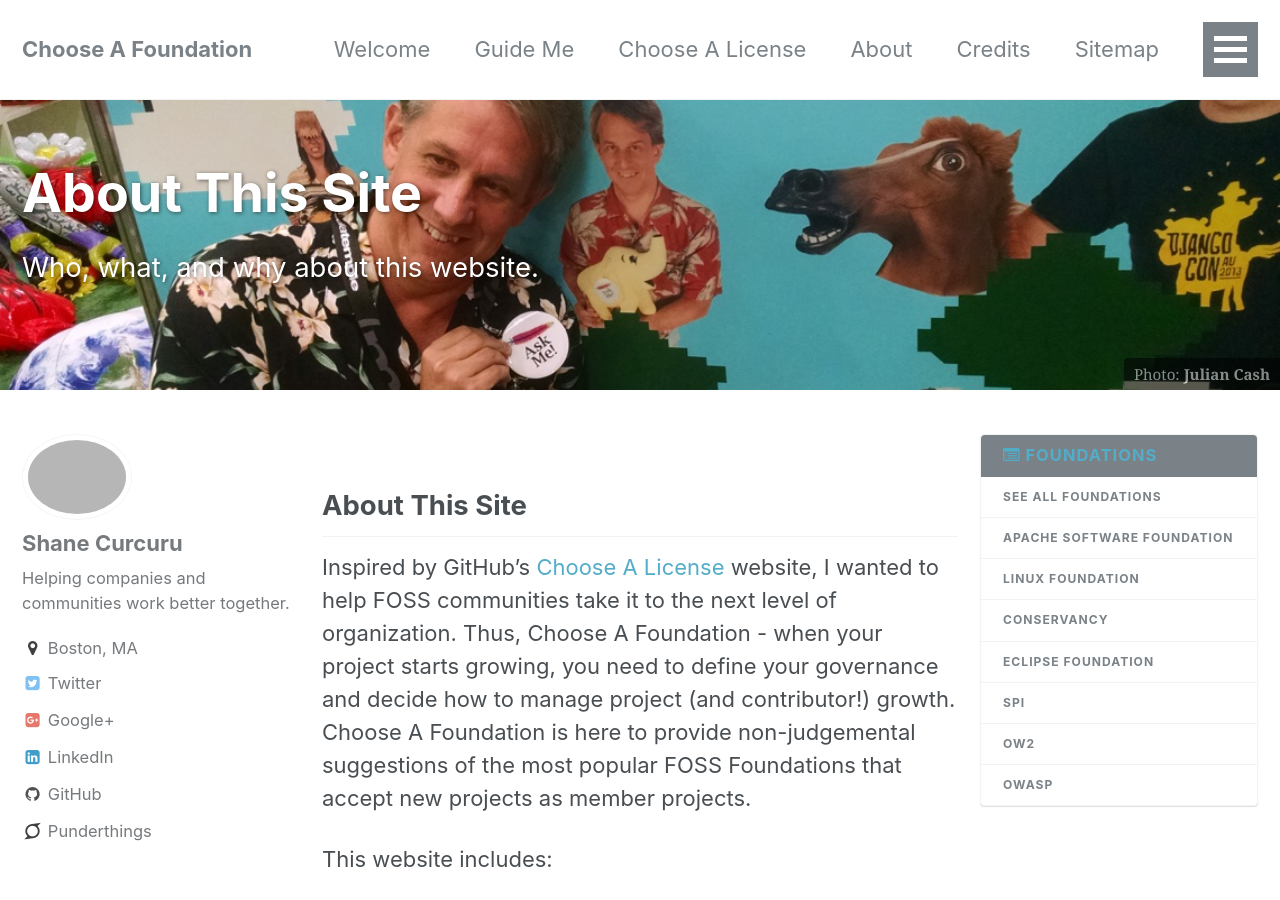
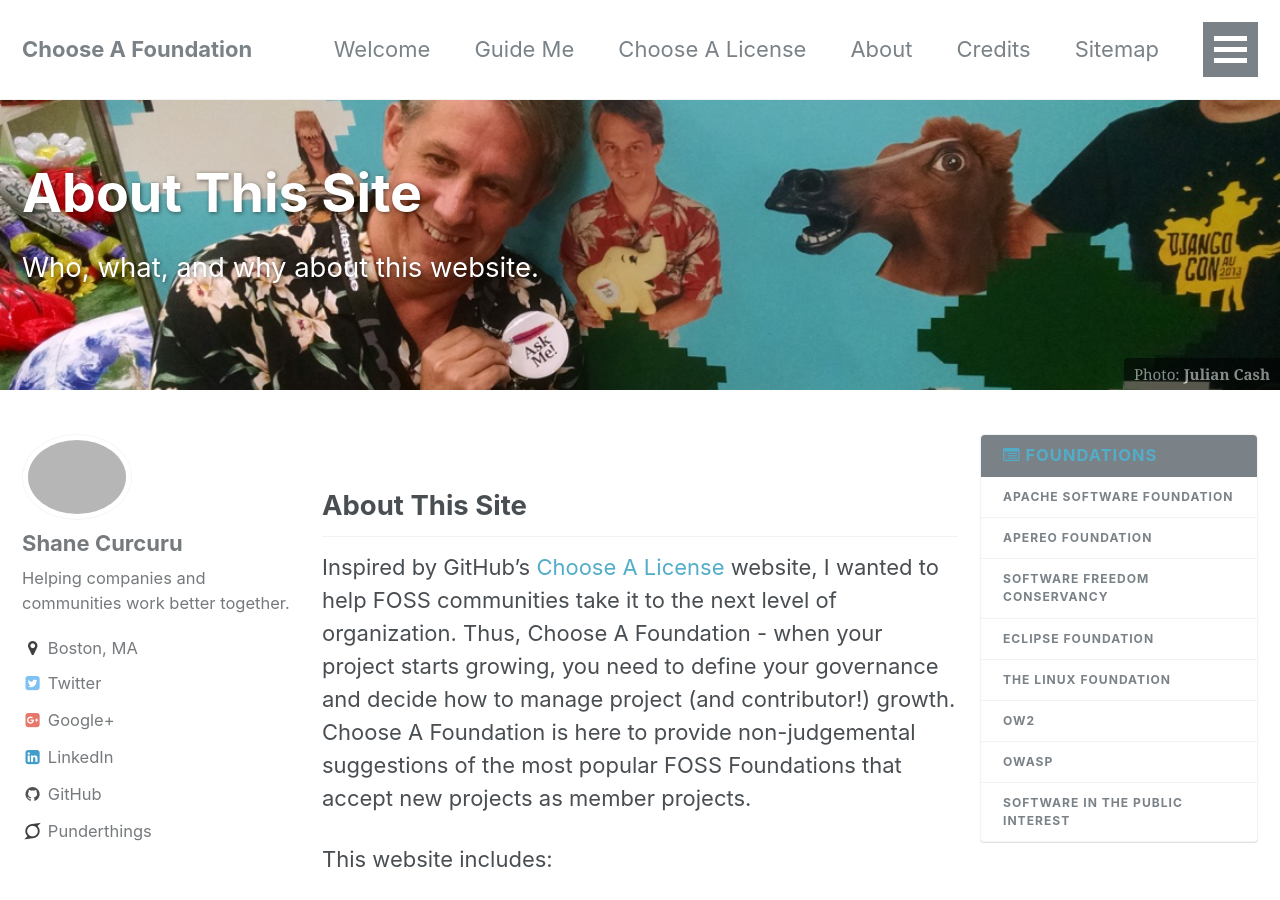
Before and after one commit to ShaneCurcuru/chooseafoundation, a Jekyll site: the page built from _pages/about.md, in a window 1280 px wide and 900 px high. Built offline with Jekyll 4.4.1, drawn with Linux system fonts in a browser that asks for light colours.

Commit message:
Ensure all foundations are listed in TOC

```diff
--- a/_includes/foundations-toc.html
+++ b/_includes/foundations-toc.html
@@ -2,14 +2,9 @@
   <nav class="toc">
     <header><h4 class="nav__title"><a href="{{ '/foundations/' | absolute_url }}"><i class="fa fa-list-alt"></i> Foundations</a></h4></header>
     <ul class="toc__menu" id="toc">
-      <li><a href="{{ '/foundations/' | absolute_url }}">See all Foundations</a></li>
-      <li><a href="{{ '/foundations/apache' | absolute_url }}">Apache Software Foundation</a></li>
-      <li><a href="{{ '/foundations/linux' | absolute_url }}">Linux Foundation</a></li>
-      <li><a href="{{ '/foundations/conservancy' | absolute_url }}">Conservancy</a></li>
-      <li><a href="{{ '/foundations/eclipse' | absolute_url }}">Eclipse Foundation</a></li>
-      <li><a href="{{ '/foundations/spi' | absolute_url }}">SPI</a></li>
-      <li><a href="{{ '/foundations/ow2' | absolute_url }}">OW2</a></li>
-      <li><a href="{{ '/foundations/owasp' | absolute_url }}">OWASP</a></li>
+      {% for f in site.foundations %}
+      <li><a href="{{ f.permalink | absolute_url }}">{{ f.title }}</a></li>
+      {% endfor %}
     </ul>
   </nav>
 </aside>
```
